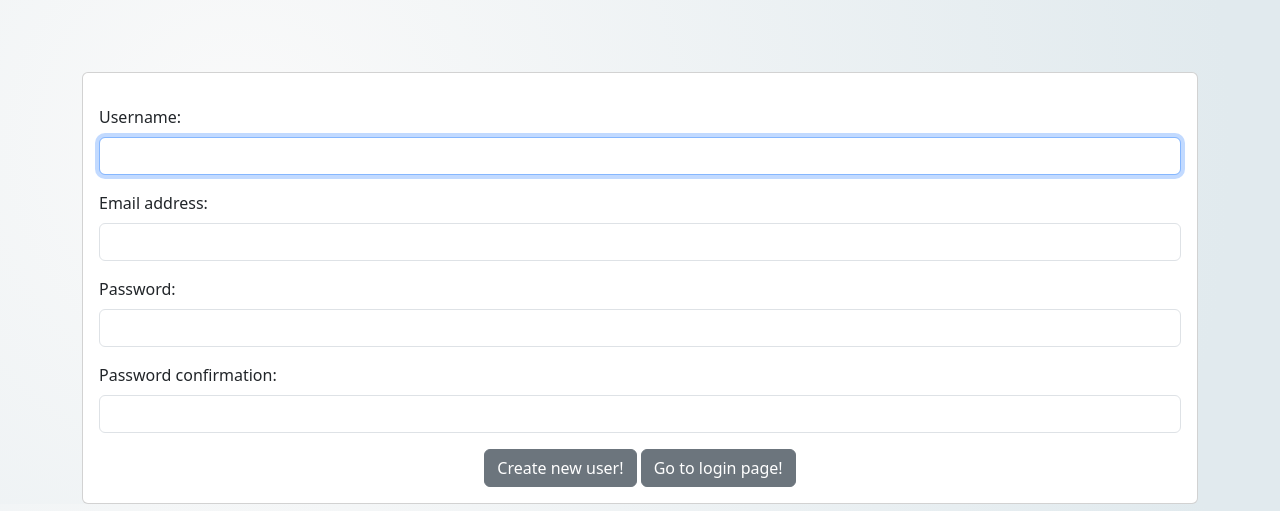
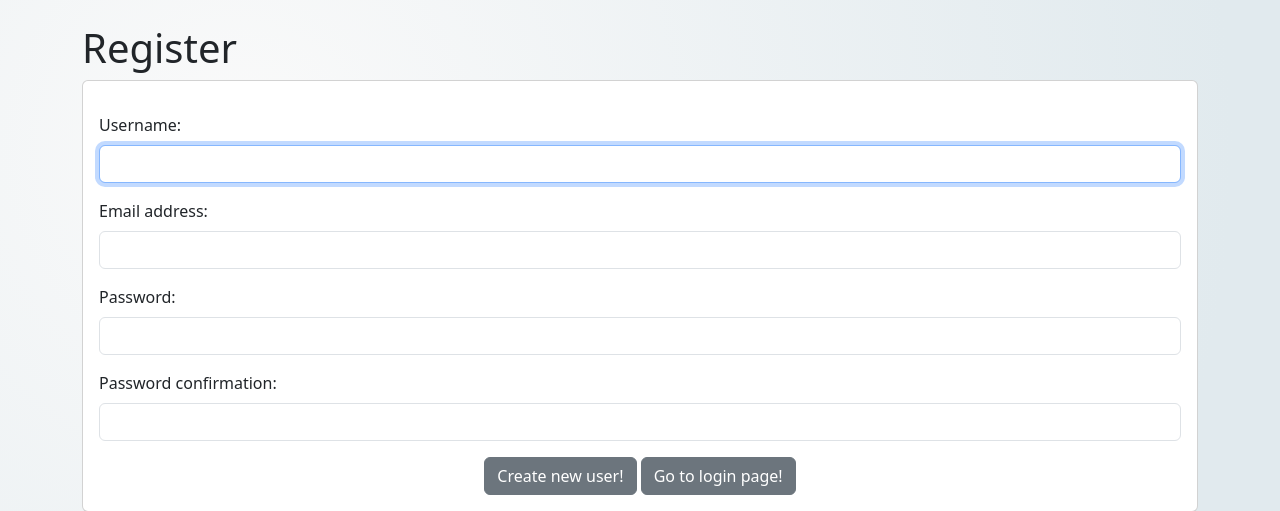
Before and after one commit to marcin1997garbarczyk/WriteYourBook, a Django app: page /register/ in a window 1280 px wide. Shown: the part 76-587 px from the top of the page. Run offline with Django 5.2, Linux system fonts and the light colour scheme; some libraries are stand-ins or nearby versions.

Commit message:
Register_page

```diff
--- a/frontendApp/templates/register.html
+++ b/frontendApp/templates/register.html
@@ -5,8 +5,7 @@
 
 <link rel="stylesheet" href="{% static '/css/formStyle.css' %}">
 <br />
-<br />
-<br />
+<h1>Register</h1>
 <div class="card blindCard">
     <div class="card-body customCard">
         <form method="POST" class="form">
```
Also changed, not shown: db.sqlite3.
